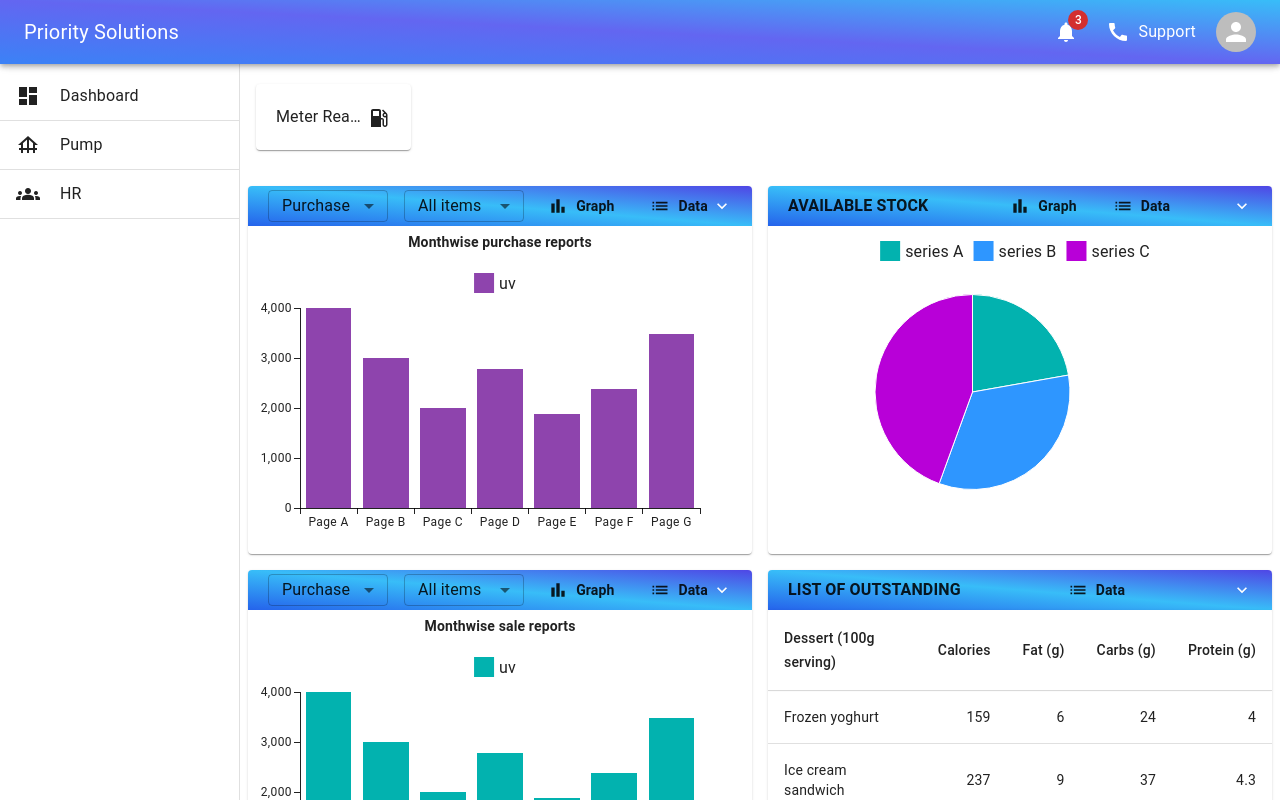
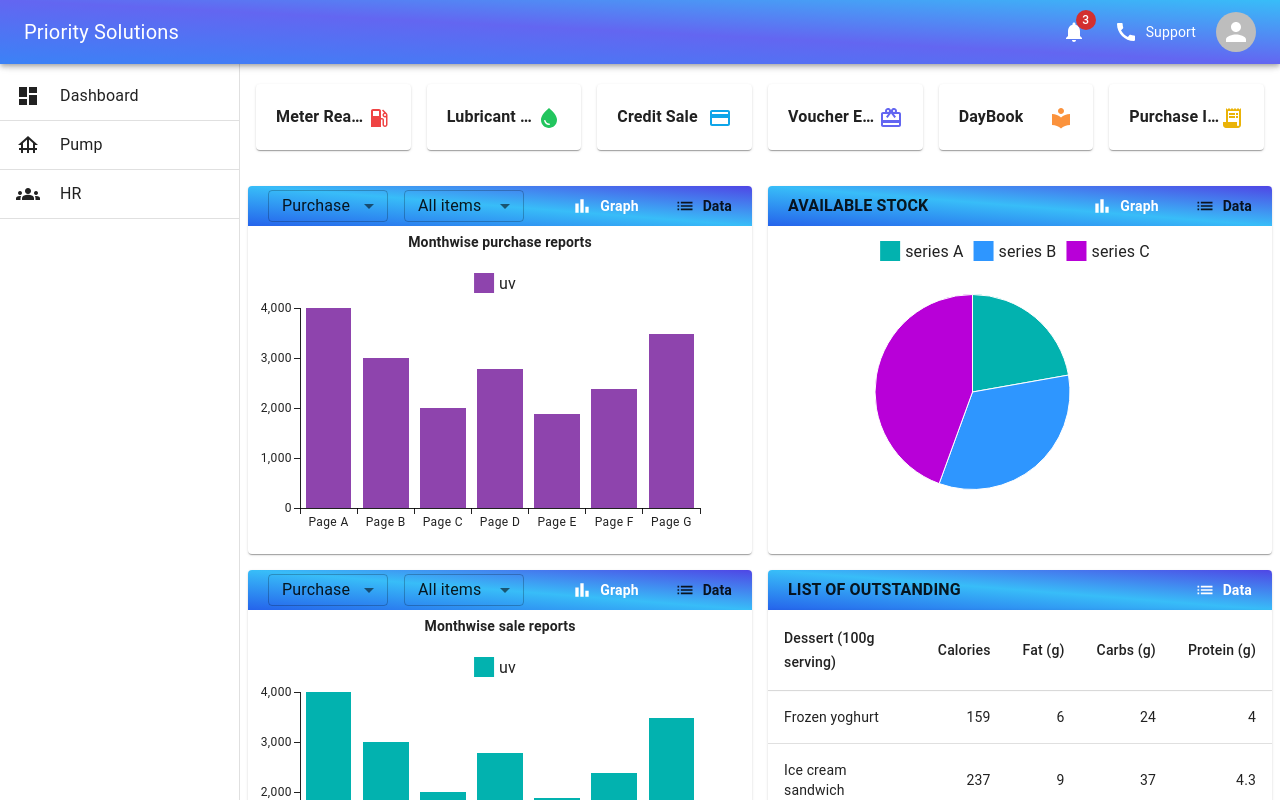
Before and after one commit to soumya100/ppm-fe, a Next.js app: page /dashboard in a window 1280 px wide. Shown: the top 800 px of the page. Built offline with nearby package versions, Linux system fonts and the light colour scheme.

Commit message:
dashbord fixes and api config file added

```diff
--- a/package.json
+++ b/package.json
@@ -14,11 +14,14 @@
     "@mui/icons-material": "^5.15.10",
     "@mui/material": "^5.15.10",
     "@mui/x-charts": "^6.19.4",
+    "@reduxjs/toolkit": "^2.2.1",
     "formik": "^2.4.5",
     "material-icons": "^1.13.12",
     "next": "14.1.0",
     "react": "^18",
     "react-dom": "^18",
+    "react-redux": "^9.1.0",
+    "redux-logger": "^3.0.6",
     "yup": "^1.3.3"
   },
   "devDependencies": {
--- a/src/common/DataCards/index.tsx
+++ b/src/common/DataCards/index.tsx
@@ -69,20 +69,20 @@ const DataCards: FC<DataCardsProps> = ({ extraCls, headerCls, titleCls,
           </FlexItemCenter>
         }
         <FlexBox gap={2} className='hidden sm:flex md:flex lg:flex xl:flex max-xl:flex'>
-          {!isNoGraph && <FlexItemCenter gap={1} className={`${graph ? 'text-red-500' : ''} cursor-pointer h-full px-5`} onClick={handleShowGraph} >
-            <BarChart fontSize='small' />
-            <Typography component={`p`} className={`!font-semibold !text-sm`}>
+          {!isNoGraph && <FlexItemCenter gap={1} className={`cursor-pointer h-full px-5`} onClick={handleShowGraph} >
+            <BarChart fontSize='small' className={`${graph ? 'text-white' : ''}`}/>
+            <Typography component={`p`} className={`${graph ? 'text-white' : ''} !font-semibold !text-sm`}>
               Graph
             </Typography>
           </FlexItemCenter>}
-          <FlexItemCenter gap={1} className={`${!graph ? 'text-red-500' : ''} cursor-pointer h-full`} onClick={handleShowData}>
-            <List fontSize='small' />
-            <Typography component={`p`} className={`!font-semibold !text-sm`}>
+          <FlexItemCenter gap={1} className={`cursor-pointer h-full`} onClick={handleShowData}>
+            <List fontSize='small' className={`${!graph ? 'text-white' : ''}`}/>
+            <Typography component={`p`} className={`${!graph ? 'text-white' : ''} !font-semibold !text-sm`}>
               Data
             </Typography>
           </FlexItemCenter>
         </FlexBox>
-        <FlexBox className={`!flex sm:hidden md:hidden lg:hidden xl:hidden max-xl:hidden cursor-pointer`}
+        <FlexBox className={`flex sm:hidden md:hidden lg:hidden xl:hidden max-xl:hidden cursor-pointer`}
           onClick={(event: React.MouseEvent<HTMLDivElement>) => handleClick(event)}>
           <KeyboardArrowDown className={`!text-white`} fontSize='small' />
         </FlexBox>
--- a/src/components/dashboard/DashboardHeaderCardData.tsx
+++ b/src/components/dashboard/DashboardHeaderCardData.tsx
@@ -1,11 +1,30 @@
 import { DashBoardHeaderTypes } from "@/types/data-types";
 import text from '@/languages/en_US.json'
-import { LocalGasStation } from "@mui/icons-material";
+import { CardGiftcard, CreditCard, LocalGasStation, LocalLibrary, ReceiptLong, WaterDrop } from "@mui/icons-material";
 
 export const DashboardHeaderCardData: DashBoardHeaderTypes[]=[
     {
-        icon: <LocalGasStation />,
+        icon: <LocalGasStation className={`text-red-500`}/>,
         title: text.dashboardHeader.meterReading
     },
-
+    {
+        icon: <WaterDrop className={`text-green-500`}/>,
+        title: text.dashboardHeader.lubricantSale
+    },
+    {
+        icon: <CreditCard className={`text-sky-500`}/>,
+        title: text.dashboardHeader.creditSale
+    },
+    {
+        icon: <CardGiftcard className={`text-indigo-500`}/>,
+        title: text.dashboardHeader.voucherEntry
+    },
+    {
+        icon: <LocalLibrary className={`text-orange-400`}/>,
+        title:text.dashboardHeader.dayBook
+    },
+    {
+        icon: <ReceiptLong className={`text-yellow-500`} />,
+        title: text.dashboardHeader.purchaseInvoice
+    }
 ]
--- a/src/components/login/index.tsx
+++ b/src/components/login/index.tsx
@@ -121,7 +121,7 @@ const Login: FC<LoginProps> = ({ loginFormik, handleRememberMe, remember }) => {
             </Typography>
           </FlexBetween>
             <ButtonFieldInput name={text.signIn}
-              buttonextracls={`rounded-sm !shadow bg-sky-400 p-3 !text-sm`}
+              buttonextracls={`!rounded-sm !shadow !bg-sky-400 !p-3 !text-sm !capitalize`}
               variant={`contained`}
               type={'submit'}
             />
--- a/src/container/Login/index.tsx
+++ b/src/container/Login/index.tsx
@@ -5,7 +5,7 @@ import { LoginHooks } from './Hooks'
 
 const LoginContainer = () => {
   const { LoginFormik, handleRememberMe, rememberMe }=LoginHooks()
-  console.log(LoginFormik, '* fromik')
+  // console.log(LoginFormik, '* fromik')
   return (
     <Login
     loginFormik={LoginFormik}
--- a/tailwind.config.ts
+++ b/tailwind.config.ts
@@ -1,6 +1,7 @@
 import type { Config } from "tailwindcss";
 
 const config: Config = {
+important: true,
   content: [
     "./src/pages/**/*.{js,ts,jsx,tsx,mdx}",
     "./src/components/**/*.{js,ts,jsx,tsx,mdx}",
```
Also changed, not shown: src/utils/ApiConfig.ts (added, +67 -0 lines), src/utils/constants.ts (renamed from src/utils/constants.tsx), src/utils/route.ts (renamed from src/utils/route.tsx), 1 other file (tests, documents, lock files or other folders).
